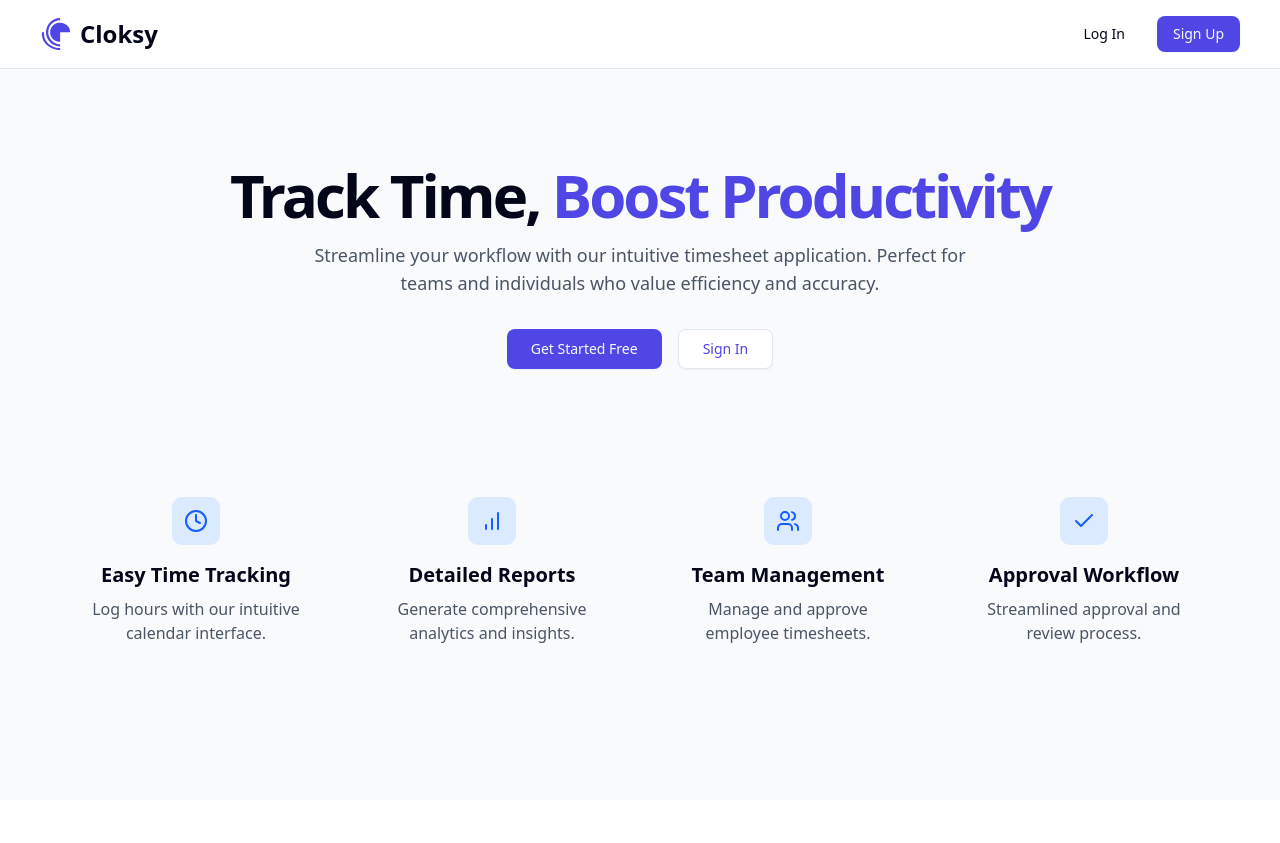
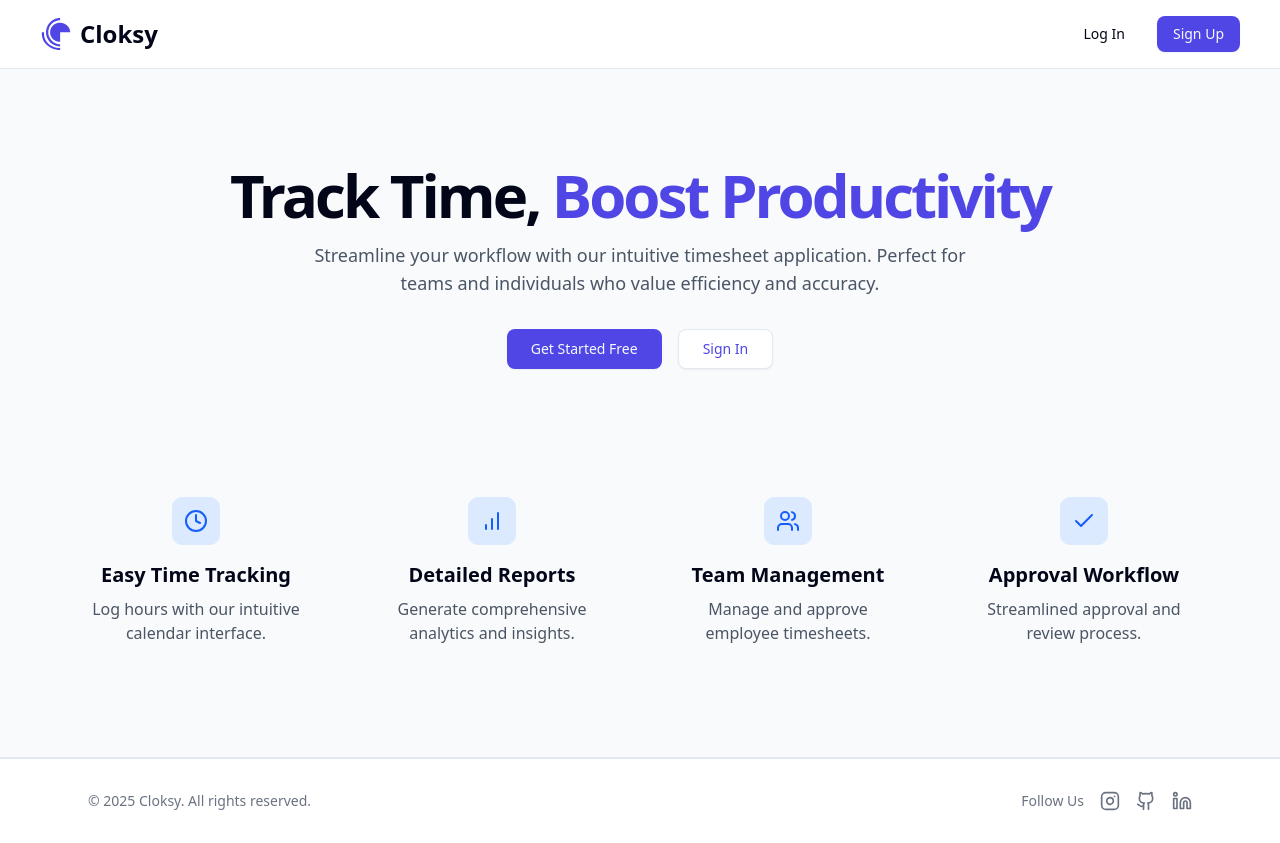
Before and after one commit to Luxxgit2k4/Cloksy, a React (Vite) app: page / in a window 1280 px wide. Before the commit the page ends 800 px from the top, so only its background shows below. Built offline with nearby package versions, Linux system fonts and the light colour scheme.

Commit message:
Completed landing page UI with footer updation

```diff
--- a/src/App.jsx
+++ b/src/App.jsx
@@ -1,13 +1,14 @@
 import { Header } from "@/components/Landing_page/Header";
 import { Hero } from "@/components/Landing_page/Hero";
 import { Features } from "@/components/Landing_page/Features";
-
+import { Footer } from "@/components/Landing_page/Footer";
 function App() {
    return (
     <div className="min-h-screen flex flex-col bg-gray-50">
     <Header />
     <Hero />
     <Features />
+    <Footer />
     </div>
   )
 }
--- /dev/null
+++ b/src/components/Landing_page/Footer.jsx
@@ -0,0 +1,33 @@
+import React from 'react';
+import { Github, Instagram, Linkedin } from 'lucide-react';
+
+// Footer Component
+export const Footer = () => {
+  return (
+    <footer className="bg-white border-t-2">
+      {/* Container for footer content to be placed */}
+
+      <div className="max-w-6xl mx-auto px-6 py-8 flex flex-col md:flex-row justify-between items-center space-y-4 md:space-y-0">
+
+        {/* Copyright text to the left */}
+        <p className="text-gray-500 text-sm text-center md:text-left">
+          &copy; {new Date().getFullYear()} Cloksy. All rights reserved.
+        </p>
+
+        {/* Social media container to the right */}
+        <div className="flex items-center space-x-4">
+          <span className="text-gray-500 text-sm">Follow Us</span>
+          <a href="#" className="text-gray-500 hover:text-blue-600">
+            <Instagram size={20} />
+          </a>
+          <a href="https://github.com/Luxxgit2k4/Cloksy" className="text-gray-500 hover:text-blue-600">
+            <Github size={20} />
+          </a>
+          <a href="#" className="text-gray-500 hover:text-blue-600">
+            <Linkedin size={20} />
+          </a>
+        </div>
+      </div>
+    </footer>
+  );
+};
```
